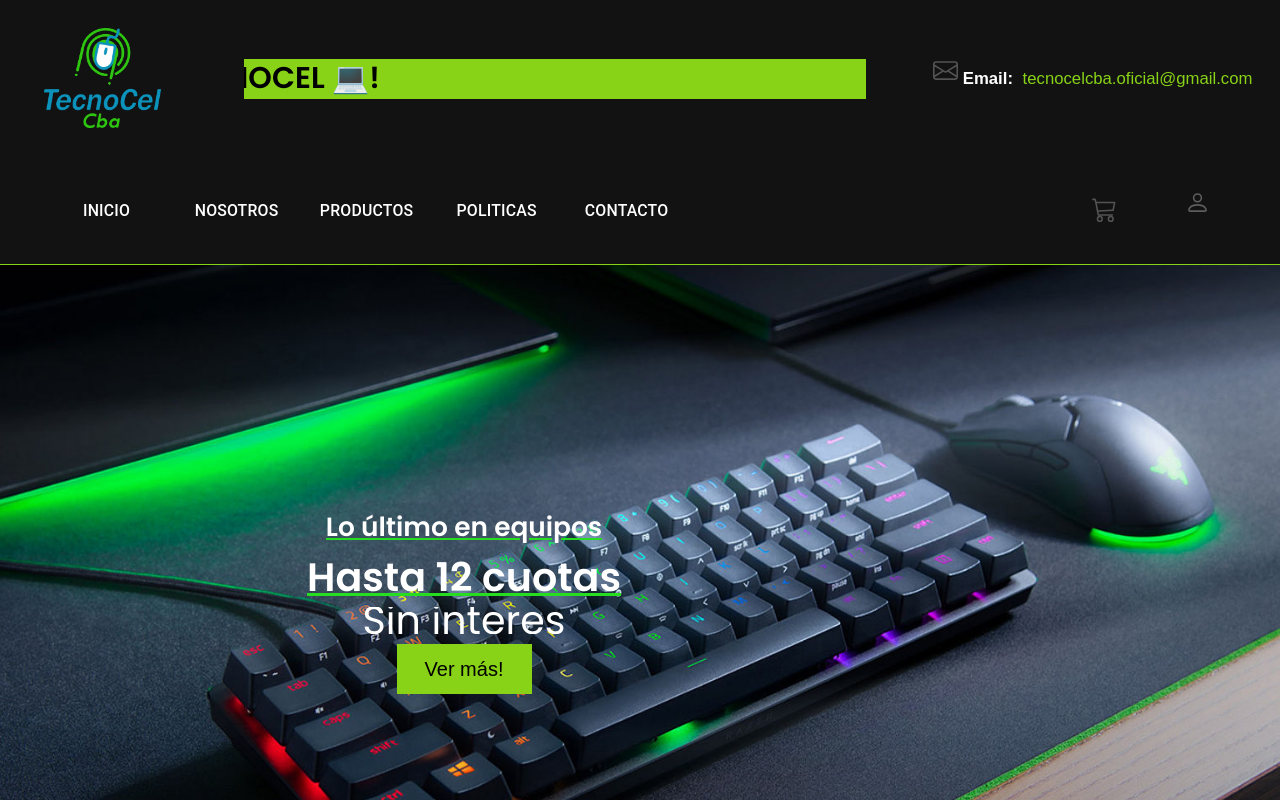
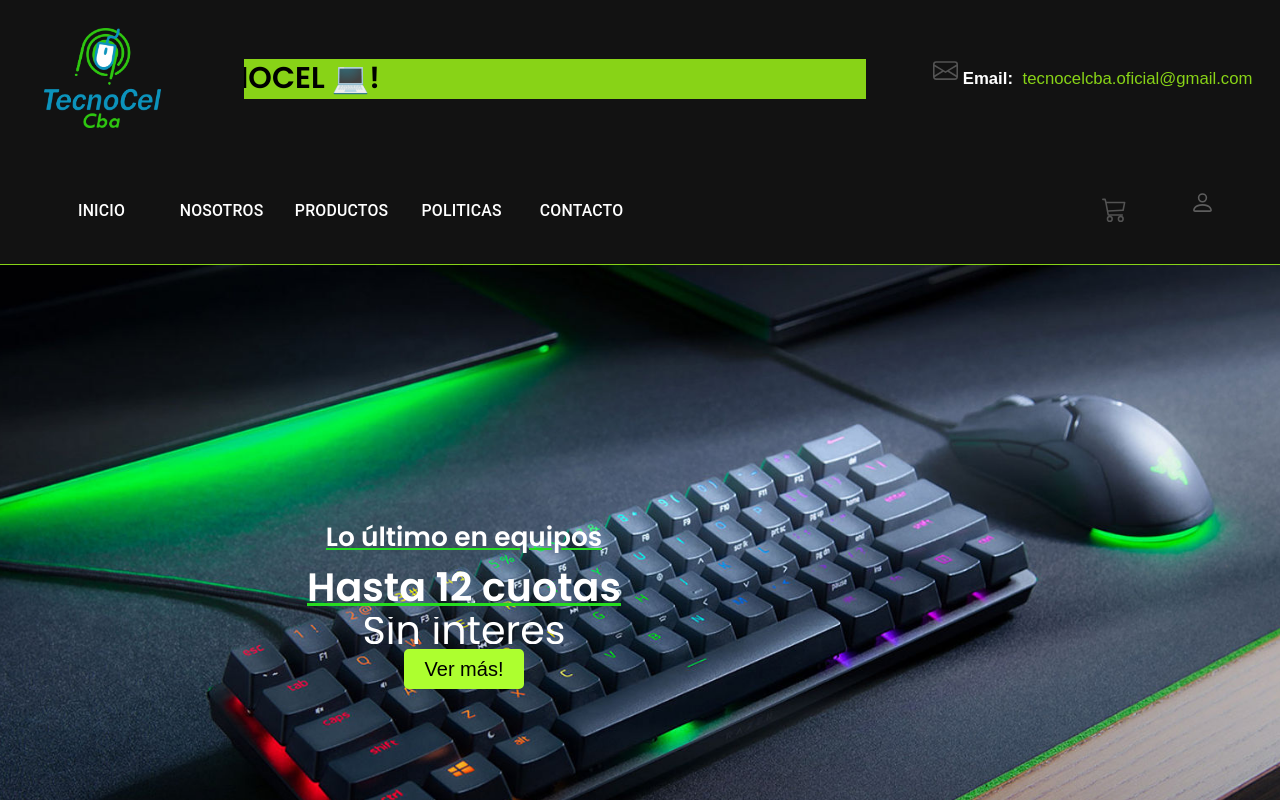
Before and after one commit to andresvalsesia/Tecnocel-, a React (Create React App) app in the folder frontend/: page / in a window 1280 px wide. Shown: the top 800 px of the page. Built offline with nearby package versions, Linux system fonts and the light colour scheme.

Commit message:
button home

```diff
--- a/frontend/src/component/home/Home.css
+++ b/frontend/src/component/home/Home.css
@@ -129,10 +129,26 @@
     text-decoration: none;
 
   } */
-.Home__button {
-    cursor: pointer;
+button {
+  background-color: greenyellow;
+
     color: black;
     font-size: 20px;
+    width: 120px;
+    height: 40px;
+    display: flex;
+    align-items: center;
+    justify-content: center;
+    border-radius: 5px;
+    border: solid greenyellow;
+  }
+  button:hover {
+    background-color: black ;
+    color: greenyellow;
+    width: 130px;
+    height: 45px;
+    font-size: 22px;
+    box-shadow: 0 0 6px #88D317;
   }
   /* .homeHeading {
     text-align: center;
--- a/frontend/src/component/home/Home.jsx
+++ b/frontend/src/component/home/Home.jsx
@@ -5,7 +5,7 @@ import Carousel from "react-material-ui-carousel";
 import MetaData from "../../component/more/Metadata";
 import bg from "../../Assets/background.jpg";
 import bg2 from "../../Assets/background2.jpg";
-
+import "./Home.css"
 import { Link } from "react-router-dom";
 
 
@@ -61,20 +61,7 @@ const Home = () => {
                 </div>
                 <div>
                   <Link to="/products">
-                    <button type="submit" style={{
-                      width: "135px",
-                      height: "50px",
-                      border: "none",
-                      background: "#88d317",
-                      margin: "10px 0",
-                      fontSize: "1.2vmax",
-                      color: "black",
-                      cursor: "pointer",
-                      textAlign: "center",
-                      display: "initial"
-                    }}
-
-                    ><span className="Home__button">Ver más!</span></button>
+                    <button type="submit">Ver más!</button>
                   </Link>
                 </div>
               </div>
```
